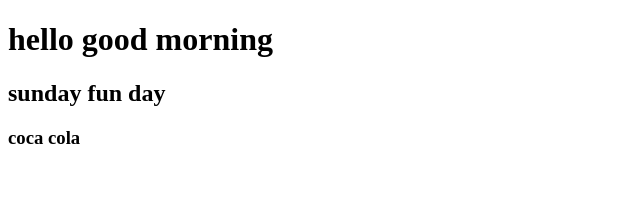
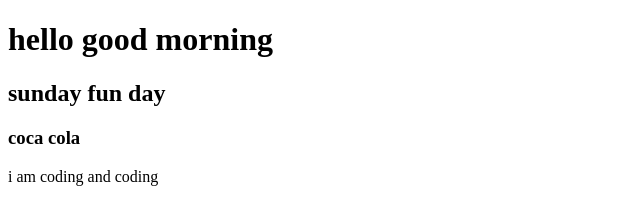
Before and after one commit to SarkarTasrina/my-second-repo, a plain HTML site: page index.html in a window 1280 px wide. Shown: the whole page, without its empty margins (0-640 px from the left). Drawn offline with Linux system fonts and the light colour scheme.

```diff
--- a/index.html
+++ b/index.html
@@ -10,5 +10,6 @@
     <h1>hello good morning</h1>
     <h2>sunday fun day</h2>
     <h3>coca cola</h3>
+    <p>i am coding and coding</p>
 </body>
 </html>
```
